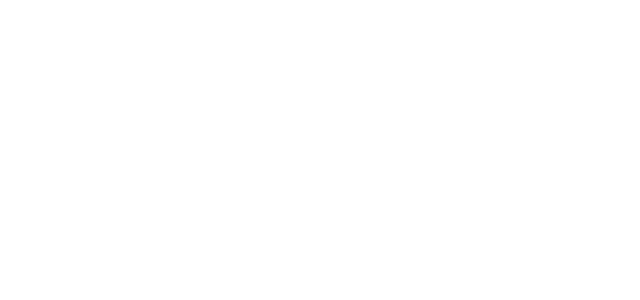
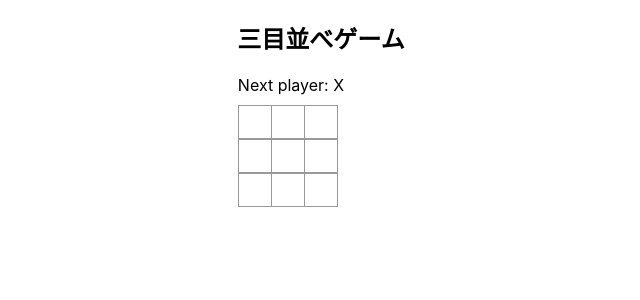
Before and after one commit to koh97222/react-todos, a React (Create React App) app in the folder front/my-app/: page /tictactoe in a window 1280 px wide. Shown: the top 300 px of the page, without its empty margins (319-959 px from the left). Built offline with nearby package versions, Linux system fonts and the light colour scheme.

Commit message:
三目並べアプリの作成

```diff
--- /dev/null
+++ b/front/my-app/src/components/Board.tsx
@@ -0,0 +1,102 @@
+import React, { useState } from "react";
+import { Square } from "../components/Square";
+import { makeStyles } from "@material-ui/core";
+
+/**
+ * 三目並べを表示するコンポーネント
+ */
+export const Board = () => {
+  const classes = useStyles();
+  const [squares, setSquares] = useState(Array(9).fill(null));
+  const [xIsNext, setXIsNext] = useState(true);
+  const renderSquare = (i: number) => {
+    return <Square value={squares[i]} onClick={() => handleClick(i)} />;
+  };
+  const handleClick = (i: number) => {
+    // 現在の配列を直接変更する代わりに、
+    // .slice() メソッドを使って square 配列のコピーを作成し、それを変更する。
+    // immutability; 不変性 ⇔ mutate; 書き換え
+    // 利点
+    // 1.複雑な機能が簡単に実装できる
+    // 直接的なデータのミューテートを避けることで、ゲームの以前のヒストリをそのまま保って後で再利用することができるようになります。
+    // 2.変更の検出がしやすい
+    // 参照が変わるから。
+    //
+    const Squares = squares.slice();
+    if (CalculateWinner(Squares) || Squares[i]) {
+      return;
+    }
+    Squares[i] = xIsNext ? "X" : "◯";
+    setSquares(Squares);
+    setXIsNext(!xIsNext);
+  };
+
+  /**
+   * ゲーム勝者の判定
+   * @param squares
+   */
+  const CalculateWinner = (squares: Array<number>) => {
+    lines.forEach((line) => {
+      const [a, b, c] = line;
+      const aligned =
+        squares[a] && squares[a] === squares[b] && squares[a] === squares[c];
+
+      if (aligned) {
+        return squares[a];
+      }
+    });
+    return null;
+  };
+  const winner = CalculateWinner(squares);
+  let status;
+  if (winner) {
+    status = "winner: " + winner;
+  } else {
+    status = "Next player: " + (xIsNext ? "X" : "◯");
+  }
+
+  return (
+    <div>
+      <div className={classes.status}>{status}</div>
+      <div className={classes.boardRow}>
+        {renderSquare(0)}
+        {renderSquare(1)}
+        {renderSquare(2)}
+      </div>
+      <div className={classes.boardRow}>
+        {renderSquare(3)}
+        {renderSquare(4)}
+        {renderSquare(5)}
+      </div>
+      <div className={classes.boardRow}>
+        {renderSquare(6)}
+        {renderSquare(7)}
+        {renderSquare(8)}
+      </div>
+    </div>
+  );
+};
+
+const lines = [
+  [0, 1, 2],
+  [3, 4, 5],
+  [6, 7, 8],
+  [0, 3, 6],
+  [1, 4, 7],
+  [2, 5, 8],
+  [0, 4, 8],
+  [2, 4, 6],
+];
+
+const useStyles = makeStyles({
+  status: {
+    marginBottom: "10px",
+  },
+  boardRow: {
+    "&:after": {
+      clear: "both",
+      content: "",
+      display: "table",
+    },
+  },
+});
--- /dev/null
+++ b/front/my-app/src/components/Game.tsx
@@ -0,0 +1,28 @@
+import React from "react";
+import { Board } from "../components/Board";
+import { makeStyles } from "@material-ui/core";
+
+export const Game = () => {
+  const classes = UseStyle();
+  return (
+    <div className={classes.game}>
+      <div className="game-board">
+        <Board />
+      </div>
+      <div className={classes.gameInfo}>
+        <div>{/* status */}</div>
+        <ol>{/* TODO */}</ol>
+      </div>
+    </div>
+  );
+};
+
+const UseStyle = makeStyles({
+  game: {
+    display: "flex",
+    flexDirection: "row",
+  },
+  gameInfo: {
+    marginLeft: "20px",
+  },
+});
--- /dev/null
+++ b/front/my-app/src/components/Square.tsx
@@ -0,0 +1,38 @@
+import React from "react";
+import { makeStyles } from "@material-ui/core/styles";
+
+interface SquareProps {
+  value: Number;
+  onClick(): void;
+}
+
+/**
+ * 三目並べ一つ一つの四角のコンポーネント
+ * @param props
+ */
+export const Square = (props: SquareProps) => {
+  const classes = useStyles();
+  return (
+    <>
+      <button className={classes.square} onClick={() => props.onClick()}>
+        {props.value}
+      </button>
+    </>
+  );
+};
+
+const useStyles = makeStyles({
+  square: {
+    background: "#fff",
+    border: "1px solid #999",
+    float: "left",
+    fontSize: "24px",
+    fontWeight: "bold",
+    lineHeight: "34px",
+    height: "34px",
+    marginRight: "-1px",
+    padding: 0,
+    textAlign: "center",
+    width: "34px",
+  },
+});
--- a/front/my-app/src/components/WrapRouter.tsx
+++ b/front/my-app/src/components/WrapRouter.tsx
@@ -2,7 +2,7 @@
 import { BrowserRouter, Switch, Route } from "react-router-dom";
 import Top from "../pages/Top";
 import TodoPage from "../pages/TodoPage";
-import User from "../pages/User";
+import TicTacToe from "../pages/TicTacToe";
 import Wheather from "../pages/Weather";
 
 /**
@@ -16,7 +16,7 @@
         <Switch>
           <Route exact path="/" component={Top} />
           <Route exact path="/todo" component={TodoPage} />
-          <Route exact path="/user" component={User} />
+          <Route exact path="/tictactoe" component={TicTacToe} />
           <Route exact path="/weather" component={Wheather} />
         </Switch>
       </BrowserRouter>
--- /dev/null
+++ b/front/my-app/src/pages/TicTacToe.tsx
@@ -0,0 +1,32 @@
+import React from "react";
+import { Game } from "../components/Game";
+import { makeStyles } from "@material-ui/core";
+
+/**
+ * 三目並べゲーム
+ * React tutorial
+ * @see https://ja.reactjs.org/tutorial/tutorial.html#wrapping-up
+ */
+const TicTacToe = () => {
+  const classses = useStyle();
+  return (
+    <>
+      <h2 className={classses.title}>三目並べゲーム</h2>
+      <div className={classses.main}>
+        <Game />
+      </div>
+    </>
+  );
+};
+
+const useStyle = makeStyles({
+  title: {
+    textAlign: "center",
+  },
+  main: {
+    display: "flex",
+    justifyContent: "center",
+  },
+});
+
+export default TicTacToe;
--- a/front/my-app/src/pages/Top.tsx
+++ b/front/my-app/src/pages/Top.tsx
@@ -33,9 +33,9 @@
         </Grid>
         <Grid item xs={12} sm={4}>
           <WrapCard
-            title="User画面"
-            description="鋭意作成中"
-            path="/user"
+            title="三目並べ"
+            description="三目並べゲームです。"
+            path="/tictactoe"
             image="user"
           />
         </Grid>
--- a/front/my-app/src/pages/User.tsx
+++ /dev/null
@@ -1,14 +0,0 @@
-import React from "react";
-
-/**
- * ユーザ画面コンポーネント
- */
-const User = () => {
-  return (
-    <>
-      <h2>User画面</h2>
-    </>
-  );
-};
-
-export default User;
```
